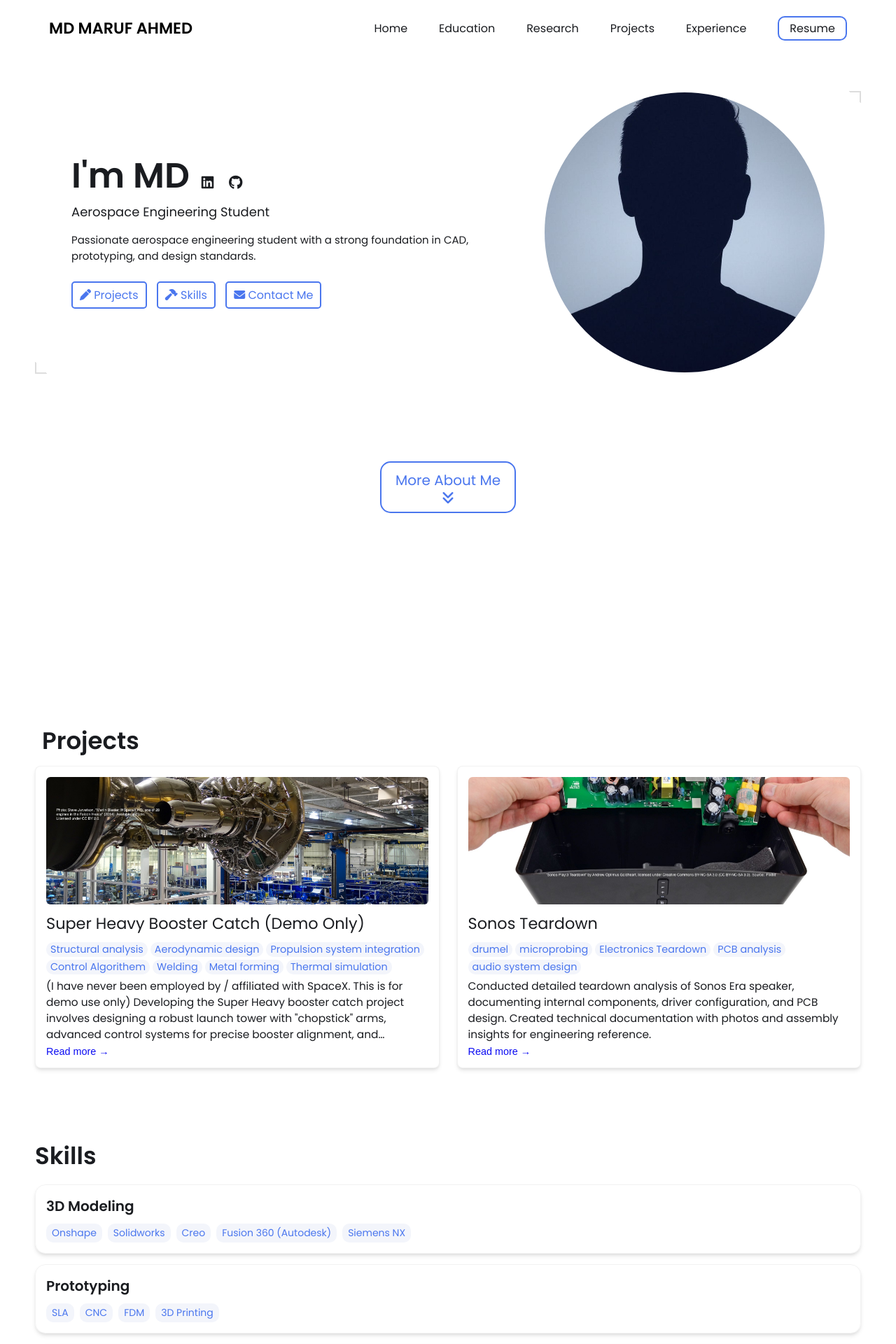
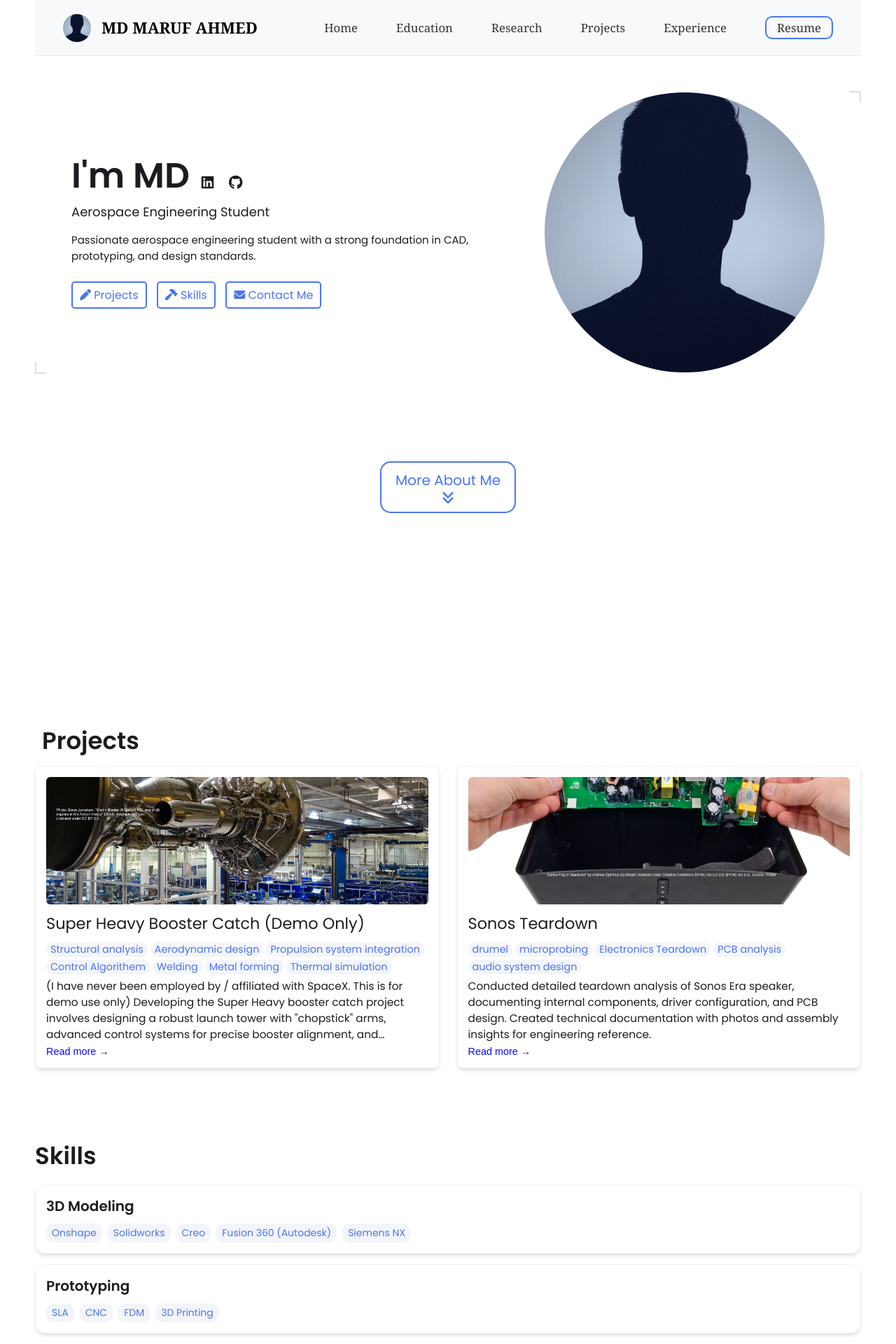
Before and after one commit to maruf066/maruf066.github.io, a Jekyll site: the page built from index.html, in a window 1280 px wide. Shown: the top 1920 px of the page at 70% size. Built offline with Jekyll 4.4.1, drawn with Linux system fonts in a browser that asks for light colours.

Commit message:
Update navbar.html

```diff
--- a/_includes/navbar.html
+++ b/_includes/navbar.html
@@ -1,32 +1,66 @@
 <!-- _includes/nav.html -->
 <style>
+    /* Navbar Container */
     nav {
         display: flex;
         justify-content: space-between;
         align-items: center;
         flex-wrap: nowrap;
-        padding: 10px 20px;
+        padding: 15px 40px;
+        background-color: #f8f9fa; /* Light gray background from reference */
+        border-bottom: 1px solid #eaeaea;
+        font-family: 'Georgia', 'Times New Roman', serif; /* Serif font from reference */
+    }
+
+    /* Left side: Avatar + Name */
+    nav .left {
+        display: flex;
+        align-items: center;
+        gap: 15px;
+    }
+    nav .left img {
+        width: 40px;
+        height: 40px;
+        border-radius: 50%; /* Circular image */
+        object-fit: cover;
     }
     nav .left a {
         font-weight: bold;
-        font-size: 1.4rem; /* Your name size */
+        font-size: 1.4rem; /* Large name */
+        color: #000;
+        text-decoration: none;
         white-space: nowrap;
-        text-decoration: none;
-        color: inherit;
     }
+
+    /* Right side: Links */
     nav .right.desktop-nav {
         display: flex;
         align-items: center;
-        gap: 15px; /* Space between links */
-        white-space: nowrap;
+        gap: 25px;
     }
     nav .right.desktop-nav a {
-        font-size: 1rem; /* Link size */
+        font-size: 1.05rem; /* Slightly larger links */
+        color: #333;
         text-decoration: none;
-        color: inherit;
+        font-family: 'Georgia', 'Times New Roman', serif;
     }
+    nav .right.desktop-nav a:hover {
+        text-decoration: underline;
+    }
+
+    /* Resume Button styling */
+    nav .right.desktop-nav a[href*="resume"] {
+        border: 1px solid #333;
+        padding: 5px 15px;
+        border-radius: 20px;
+        font-weight: bold;
+    }
+
     .menu-toggle, .mobile-nav { display: none; }
+
+    /* Mobile */
     @media (max-width: 900px) {
+        nav { padding: 10px 20px; }
         .desktop-nav { display: none !important; }
         .menu-toggle { display: block; }
     }
@@ -34,31 +68,23 @@
 
 <nav>
     <div class="left">
-        <a href="{{ site.baseurl }}/">{{site.name}}</a>
+        <!-- Use your actual avatar image path -->
+        <img src="{{ site.baseurl }}/assets/images/profile-image/avatar.jpeg" alt="Profile">
+        <a href="{{ site.baseurl }}/">MD MARUF AHMED</a>
     </div>
 
     <!-- Desktop Menu -->
     <div class="right desktop-nav">
-        <a href="{{ site.baseurl }}/"><span>Home</span></a>
-        <a href="{{ site.baseurl }}/education/"><span>Education</span></a>
-        <a href="{{ site.baseurl }}/research/"><span>Research</span></a>
-        <a href="{{ site.baseurl }}/projects/"><span>Projects</span></a>
-        <a href="{{ site.baseurl }}/experiences/"><span>Experience</span></a>
-        <a href="{{site.resume-url}}" target="_blank" rel="noopener noreferrer"><span>Resume</span></a>
+        <a href="{{ site.baseurl }}/">Home</a>
+        <a href="{{ site.baseurl }}/education/">Education</a>
+        <a href="{{ site.baseurl }}/research/">Research</a>
+        <a href="{{ site.baseurl }}/projects/">Projects</a>
+        <a href="{{ site.baseurl }}/experiences/">Experience</a>
+        <a href="{{site.resume-url}}" target="_blank" rel="noopener noreferrer">Resume</a>
     </div>
 
     <!-- Mobile Menu Button -->
     <button class="menu-toggle" aria-label="Toggle menu">
         <i class="fa fa-bars fa-2x"></i>
     </button>
-
-    <!-- Mobile Menu -->
-    <div class="mobile-nav">
-        <a href="{{ site.baseurl }}/"><span>Home</span></a>
-        <a href="{{ site.baseurl }}/education/"><span>Education</span></a>
-        <a href="{{ site.baseurl }}/research/"><span>Research</span></a>
-        <a href="{{ site.baseurl }}/projects/"><span>Projects</span></a>
-        <a href="{{ site.baseurl }}/experiences/"><span>Experience</span></a>
-        <a href="{{site.resume-url}}" target="_blank" rel="noopener noreferrer"><span>Resume</span></a>
-    </div>
 </nav>
```
